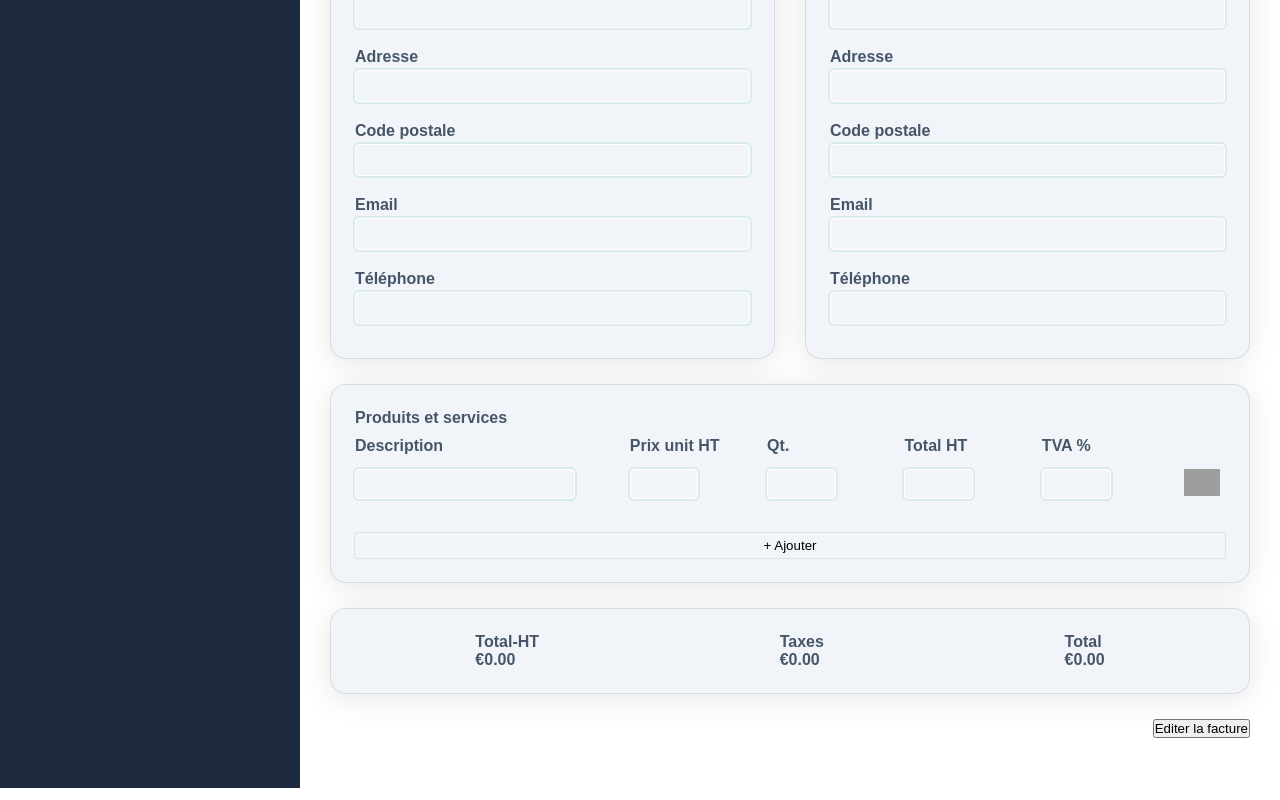
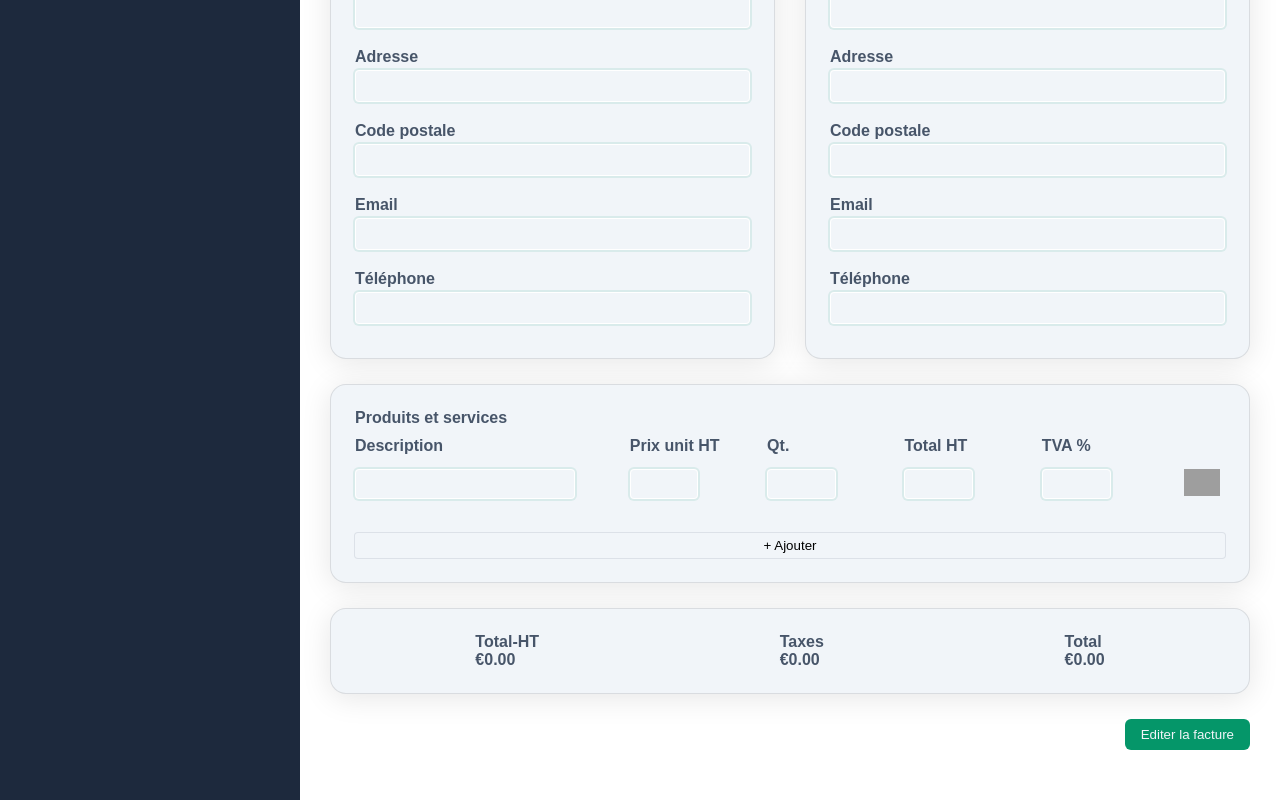
Before and after one commit to User-Alnz/InvoiceApp, an Angular app in the folder FrontEnd/: page / in a window 1280 px wide. Shown: the part 349-1149 px from the top of the page. Built offline with nearby package versions, Linux system fonts and the light colour scheme; grey boxes are pictures that could not be loaded.

Commit message:
Reorg Folder - add styles CSS folder reference

```diff
--- a/FrontEnd/angular.json
+++ b/FrontEnd/angular.json
@@ -25,7 +25,7 @@
               }
             ],
             "styles": [
-              "src/styles.css"
+              "src/styles/styles.css"
             ]
           },
           "configurations": {
@@ -82,7 +82,7 @@
               }
             ],
             "styles": [
-              "src/styles.css"
+              "src/styles/styles.css"
             ]
           }
         }
--- /dev/null
+++ b/FrontEnd/src/styles/_buttons.css
@@ -0,0 +1,25 @@
+.btn
+{
+  display: inline-flex;
+  align-items: center;
+  justify-content: center;
+  padding: 8px 16px;
+  border-radius: 6px;
+  font-weight: 500;
+  cursor: pointer;
+  border: none;
+  color: #f1f5f9;
+  background: #059669;
+}
+
+.btn-primary
+{
+  background: #059669;
+  color: white;
+}
+
+.btn-secondary
+{
+  background: #f1f5f9;
+  color: #475569;
+}
--- a/FrontEnd/src/styles.css
+++ b/FrontEnd/src/styles/styles.css
@@ -1,4 +1,5 @@
 /* You can add global styles to this file, and also import other style files */
+@import './_buttons.css';
 
 * {
   margin: 0;
```
